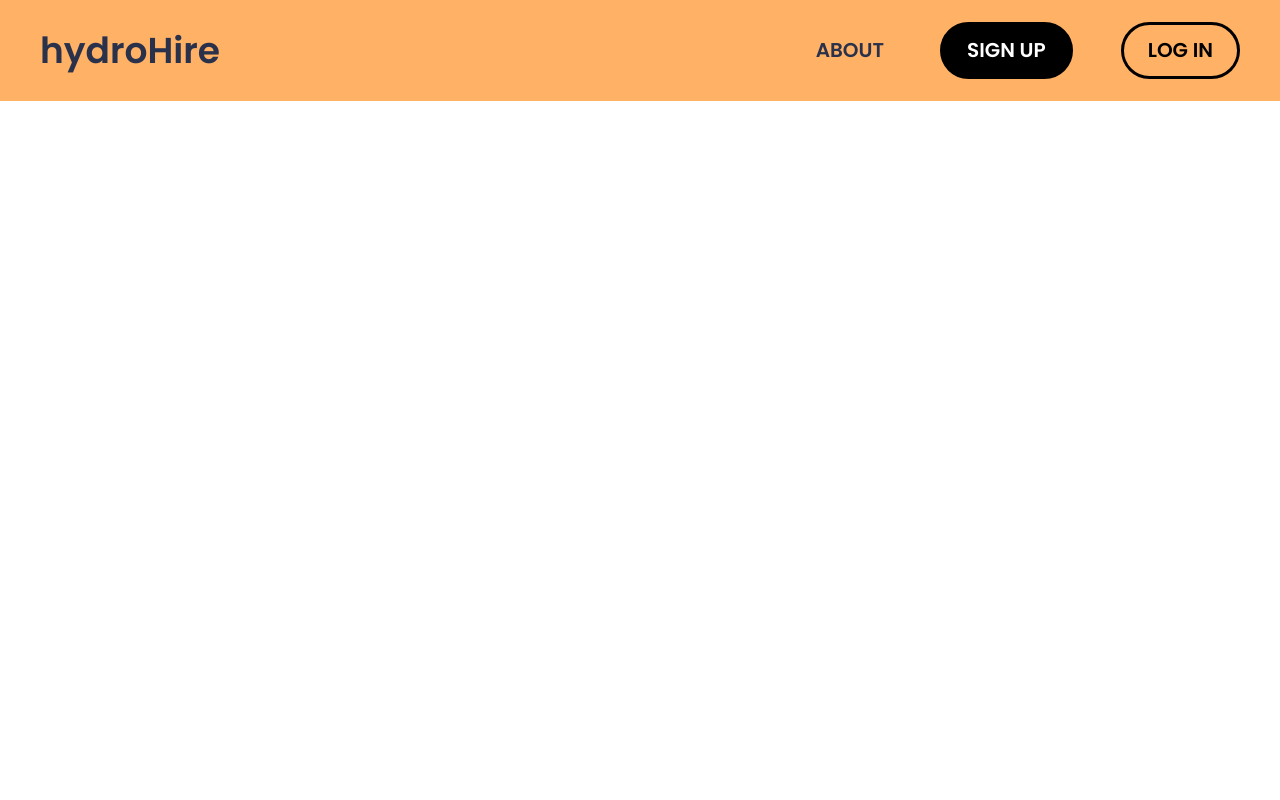
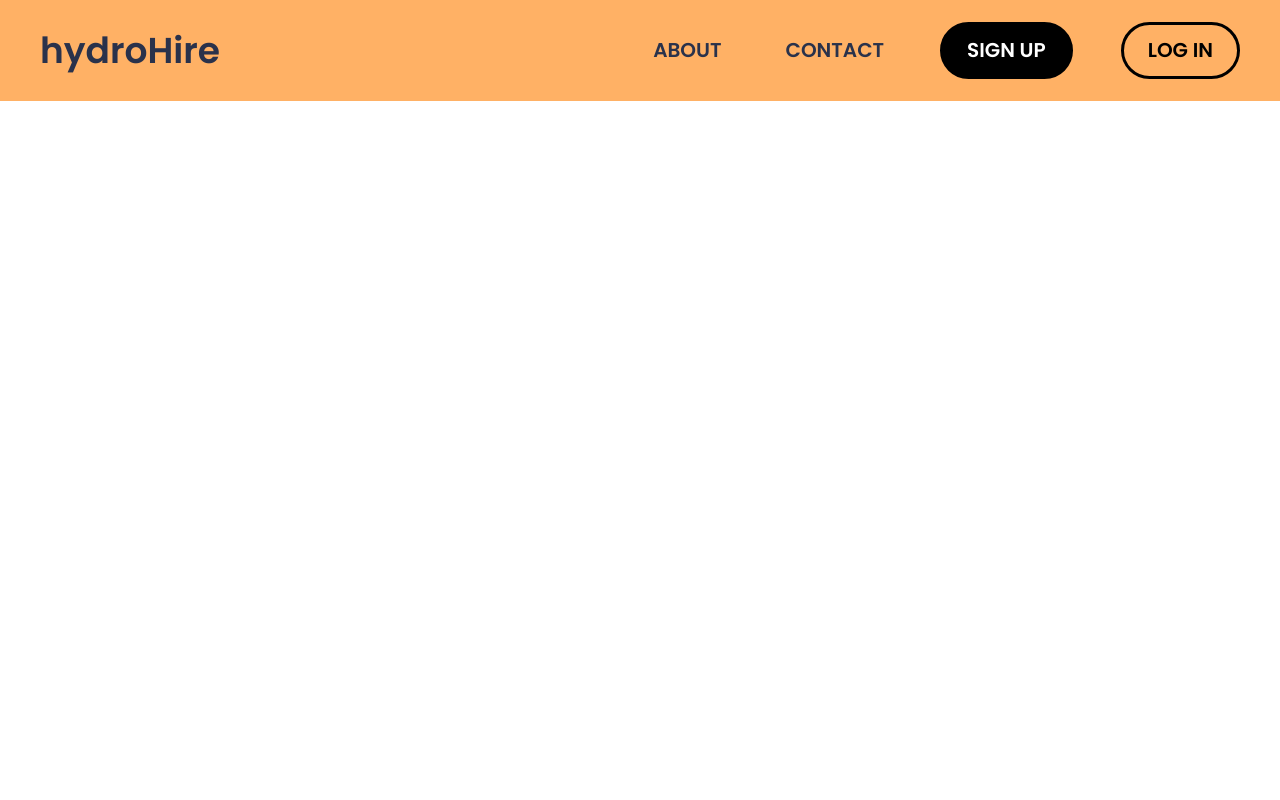
Before and after one commit to heavens-potato/winter-project, a React (Create React App) app in the folder hydrohire/: page / in a window 1280 px wide. Shown: the top 800 px of the page. Built offline with nearby package versions, Linux system fonts and the light colour scheme; no server answers.

Commit message:
Revert "Removed about button"
This reverts commit ea5dcd2c09a70655f96e5b8e8d1184073e8a61a4.

```diff
--- a/hydrohire/src/Navbar.js
+++ b/hydrohire/src/Navbar.js
@@ -112,9 +112,9 @@ function Navbar() {
             <Button component={Link} to="/about" sx={{ color: (theme) => theme.palette.primary.dark, fontSize: '20px', fontWeight: 'bold' }}>
               About
             </Button>
-            {/* <Button component={Link} to="/contact" sx={{ color: (theme) => theme.palette.primary.dark, fontSize: '20px', fontWeight: 'bold' }}>
+            <Button component={Link} to="/contact" sx={{ color: (theme) => theme.palette.primary.dark, fontSize: '20px', fontWeight: 'bold' }}>
               Contact
-            </Button> */}
+            </Button>
             {isLoggedIn ? (
               <>
                 {openProfilePopup && (
```
